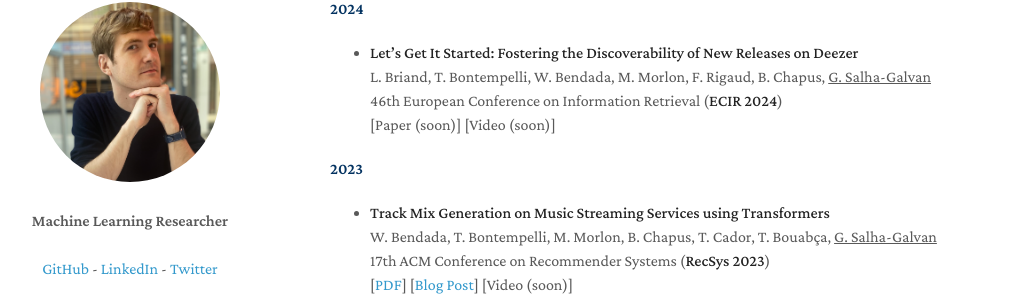
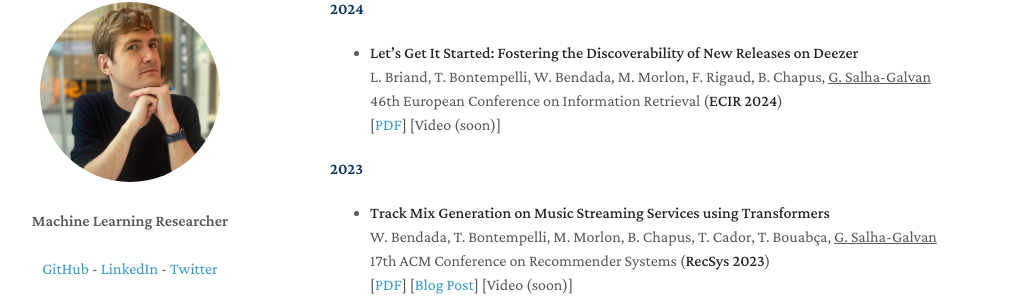
Before and after one commit to GuillaumeSalhaGalvan/GuillaumeSalhaGalvan.github.io, a Jekyll site: the page built from index.md, in a window 1280 px wide and 900 px high, scrolled down 823 px. Shown: the part 144-452 px from the top of the window, without its empty margins (140-1151 px from the left). Built offline with Jekyll 4.4.1, drawn with Linux system fonts in a browser that asks for light colours; our own code applies the rules of GitHub Pages for plain Markdown files; a script that is not in the unit is left out.

Commit message:
Update index.md

```diff
--- a/index.md
+++ b/index.md
@@ -37,7 +37,8 @@
 - **Let's Get It Started: Fostering the Discoverability of New Releases on Deezer**<br>
 L. Briand, T. Bontempelli, W. Bendada, M. Morlon, F. Rigaud, B. Chapus, <ins>G. Salha-Galvan</ins> <br>
 46th European Conference on Information Retrieval (**ECIR 2024**)  <br>
-[Paper (soon)] [Video (soon)]
+[<a href="https://arxiv.org/pdf/2401.02827.pdf" target="_blank">PDF</a>] [Video (soon)]
+
 
 #### 2023
 
```
